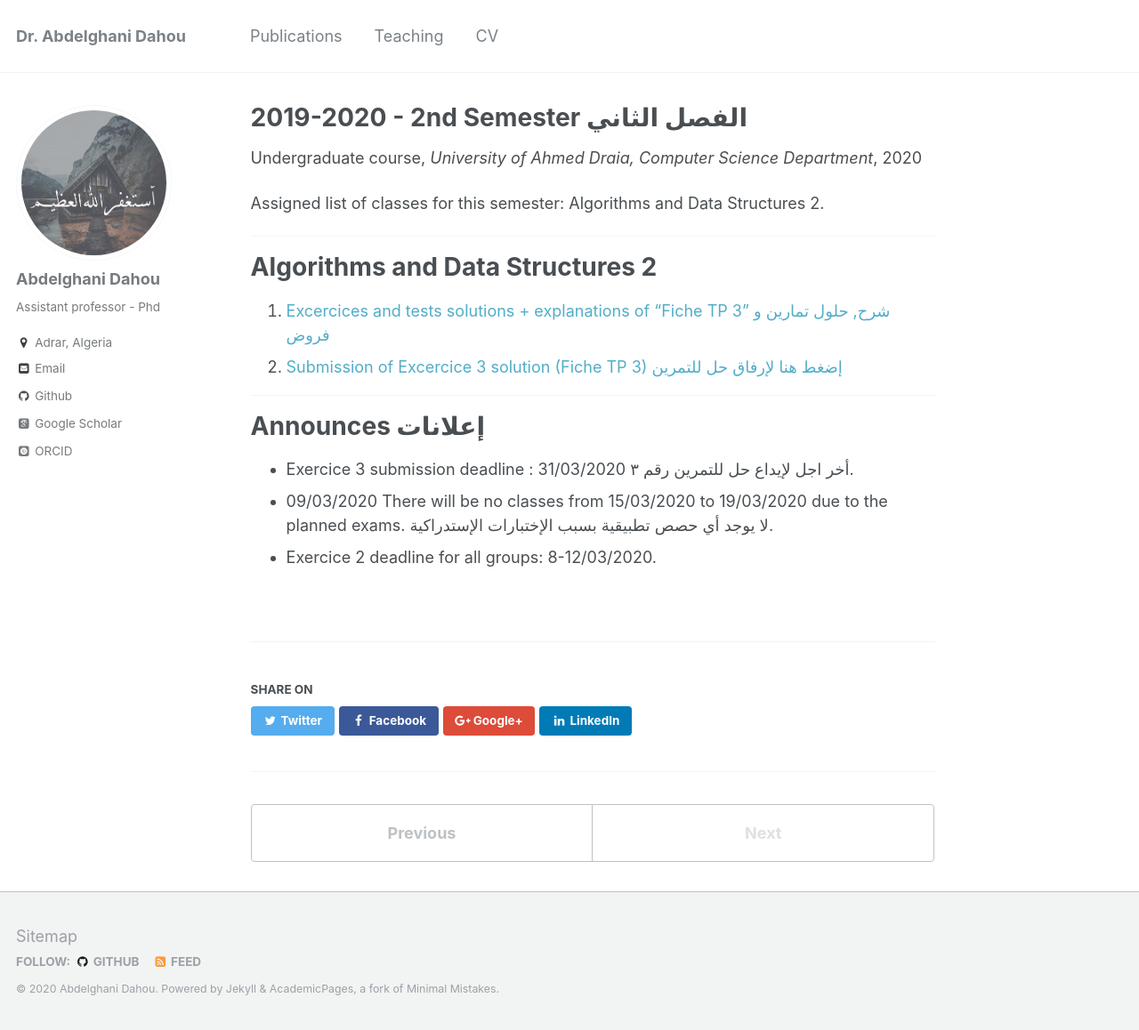
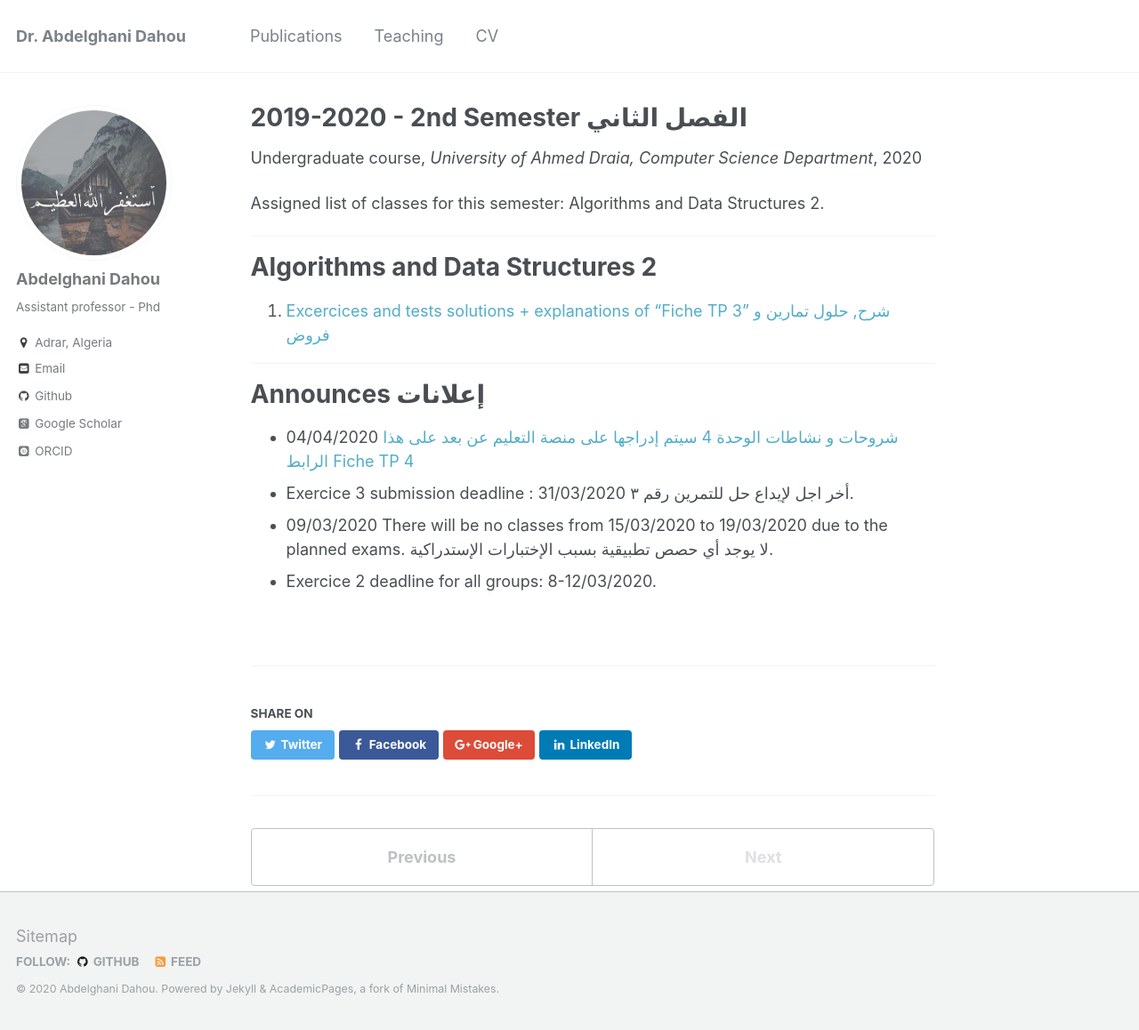
Before and after one commit to dr-dahou-adrar/dr-dahou-adrar.github.io, a Jekyll site: the page built from _teaching/2019-2020-2nd-semester-teaching.md, in a window 1280 px wide and 1158 px high. Shown: the whole window at 89% size. Built offline with Jekyll 4.4.1, drawn with Linux system fonts in a browser that asks for light colours; some web fonts are replaced.

Commit message:
e-learning

```diff
--- a/_teaching/2019-2020-2nd-semester-teaching.md
+++ b/_teaching/2019-2020-2nd-semester-teaching.md
@@ -16,13 +16,14 @@ Algorithms and Data Structures 2
 ======
 
 1. [Excercices and tests solutions + explanations of "Fiche TP 3" شرح, حلول تمارين و فروض](https://www.notion.so/dahou/5-Fiche-TP03-6bf99212e1fd4d2c89adac28013cd857)
-2. [Submission of Excercice 3 solution (Fiche TP 3) إضغط هنا لإرفاق حل للتمرين](https://forms.gle/HUHxUzirixwaMgzk7)
+
 
 
 ***
 
 Announces إعلانات
 ======
+* 04/04/2020 [ شروحات و نشاطات الوحدة 4 سيتم إدراجها على منصة التعليم عن بعد على هذا الرابط Fiche TP 4](https://elearning.univ-adrar.dz/course/view.php?id=266)
 * Exercice 3 submission deadline : 31/03/2020 أخر اجل لإيداع حل للتمرين رقم ٣.
 * 09/03/2020 There will be no classes from 15/03/2020 to 19/03/2020 due to the planned exams. لا يوجد أي حصص تطبيقية بسبب الإختبارات الإستدراكية.
 * Exercice 2 deadline for all groups: 8-12/03/2020.
```
